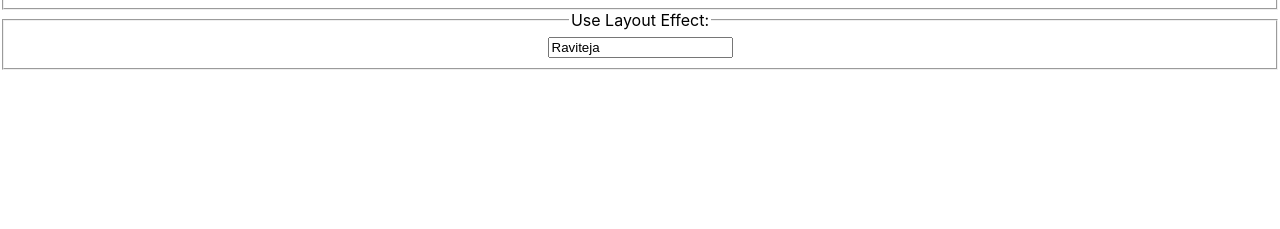
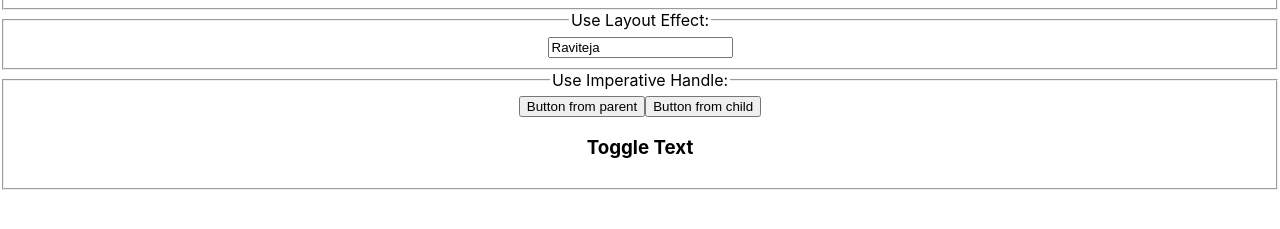
Before and after one commit to ravitejagGitHub/react-hooks, a React (Create React App) app: page / in a window 1280 px wide. Shown: the part 373-602 px from the top of the page. Built offline with nearby package versions, Linux system fonts and the light colour scheme; no server answers.

Commit message:
use imperative handle:
use imperative handle: add imperative handle

```diff
--- a/src/App.js
+++ b/src/App.js
@@ -1,5 +1,6 @@
 import "./App.css";
 import { UseEffect } from "./hooks/use-effect";
+import { UseImperavtiveHandle } from "./hooks/use-imperative-handle";
 import { UseLayoutEffect } from "./hooks/use-layout-effect";
 import { UseReducer } from "./hooks/use-reducer";
 import { UseRef } from "./hooks/use-ref";
@@ -13,6 +14,7 @@ function App() {
       <UseEffect />
       <UseRef />
       <UseLayoutEffect />
+      <UseImperavtiveHandle />
     </div>
   );
 }
--- /dev/null
+++ b/src/hooks/use-imperative-handle.js
@@ -0,0 +1,44 @@
+import { forwardRef, useImperativeHandle, useRef, useState } from "react";
+
+const Button = forwardRef((props, ref) => {
+  const [toggle, setToggle] = useState(true);
+  useImperativeHandle(ref, () => ({
+    toggleText() {
+      setToggle(!toggle);
+    },
+  }));
+  return (
+    <>
+      <button
+        onClick={() => {
+          setToggle(!toggle);
+        }}
+      >
+        Button from child
+      </button>
+
+      {toggle && <h3>Toggle Text</h3>}
+    </>
+  );
+});
+
+export const UseImperavtiveHandle = () => {
+  const buttonRef = useRef(null);
+
+  return (
+    <div>
+      <fieldset>
+        <legend>Use Imperative Handle: </legend>
+        <button
+          onClick={() => {
+            buttonRef.current.toggleText();
+          }}
+        >
+          {" "}
+          Button from parent
+        </button>
+        <Button ref={buttonRef} />
+      </fieldset>
+    </div>
+  );
+};
```
